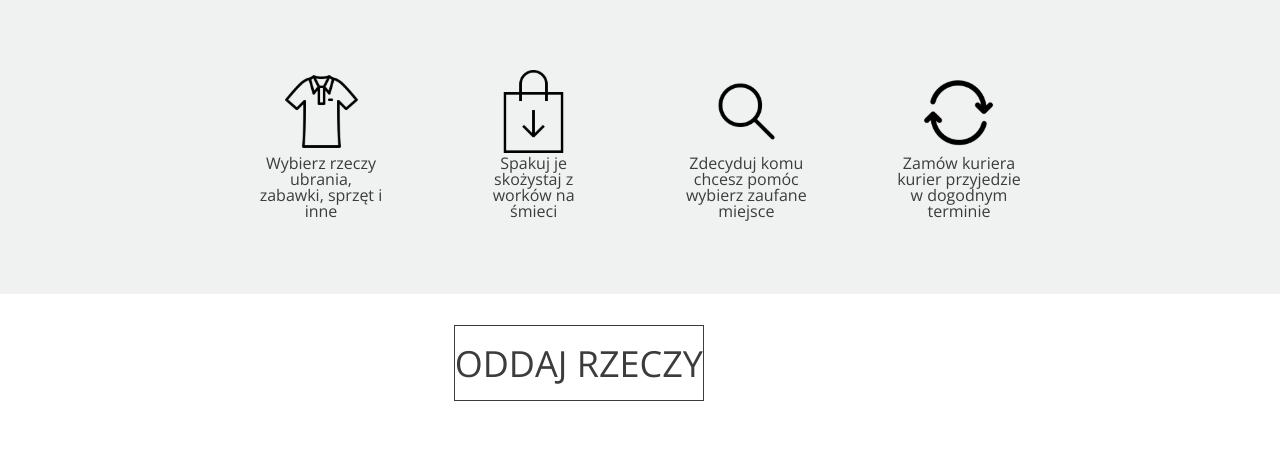
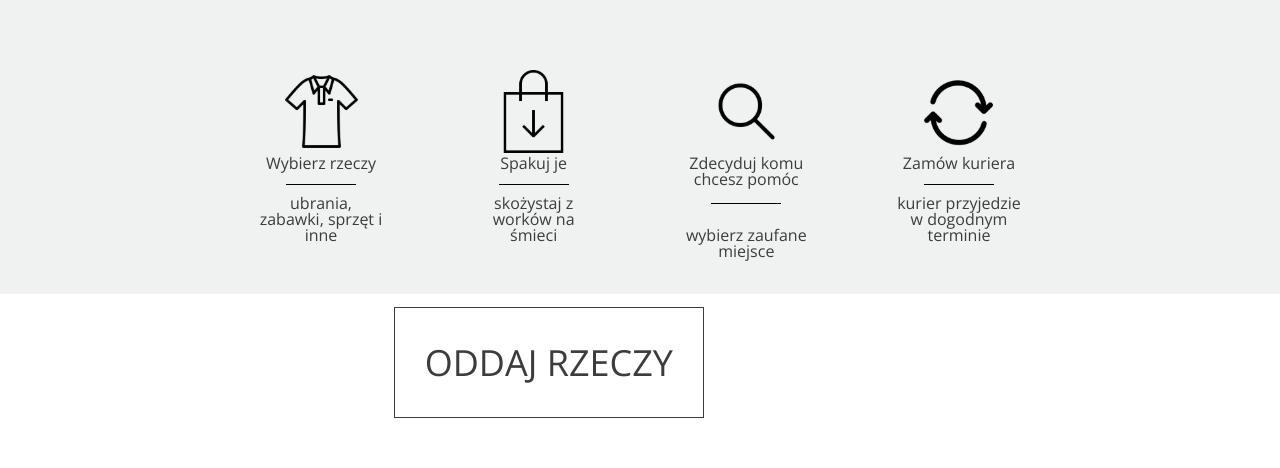
Before and after one commit to Grzk8/Oddaj-Rzeczy, a React (Create React App) app: page /#/ in a window 1280 px wide. Shown: the part 1486-1954 px from the top of the page. Built offline with nearby package versions, Linux system fonts and the light colour scheme.

Commit message:
layout_done

```diff
--- a/src/components/Home/Contact.js
+++ b/src/components/Home/Contact.js
@@ -37,7 +37,7 @@ class Contact extends Component{
 
             return false;
         }else{
-            fetch(`http://localhost:3000/orders`,{method: 'POST',
+            fetch(`https://fer-api.coderslab.pl/v1/portfolio/contact`,{method: 'POST',
                 body:JSON.stringify({name: this.state.name, mail: this.state.mail, message: this.state.message}),headers: {
                     'Content-Type': 'application/json'
                 },
--- a/src/components/Home/SimpleSteps.js
+++ b/src/components/Home/SimpleSteps.js
@@ -22,30 +22,34 @@ function SimpleSteps() {
                         <div className={'step'}>
                             <img src={icon_1}></img>
                             <p>Wybierz rzeczy</p>
-                            <p>ubrania, zabawki, sprzęt i inne</p>
+                            <div className={'line'}></div>
+                            <p className={'things'}>ubrania, zabawki, sprzęt i inne</p>
                         </div>
 
                         <div className={'step'}>
                             <img src={icon_2}></img>
+                            <div className={'line'}></div>
                             <p>Spakuj je</p>
-                            <p>skożystaj z worków na śmieci</p>
+                            <p className={'things'}>skożystaj z worków na śmieci</p>
                         </div>
 
                         <div className={'step'}>
                             <img src={icon_3}></img>
                             <p>Zdecyduj komu chcesz pomóc</p>
-                            <p>wybierz zaufane miejsce</p>
+                            <div className={'line twwo'}></div>
+                            <p className={'things two'}>wybierz zaufane miejsce</p>
                         </div>
 
                         <div className={'step'}>
                             <img src={icon_4}></img>
                             <p>Zamów kuriera</p>
-                            <p>kurier przyjedzie w dogodnym terminie</p>
+                            <div className={'line'}></div>
+                            <p className={'things'}>kurier przyjedzie w dogodnym terminie</p>
                     </div>
                 </div>
                 </div>
                 <div className={'button'}>
-                    <Link className='link' to="/">ODDAJ RZECZY</Link>
+                    <Link className='link' to="/login">ODDAJ RZECZY</Link>
                 </div>
 
             </section>
--- a/src/scss/components/_home.scss
+++ b/src/scss/components/_home.scss
@@ -27,6 +27,7 @@
       font-size: 20px;
       margin-left: 20px;
       padding: 5px;
+      cursor: pointer;
       &:hover{
         border: 1px solid  $textColor;
       }
--- a/src/scss/components/_homeHeader.scss
+++ b/src/scss/components/_homeHeader.scss
@@ -27,13 +27,14 @@
      .btn{
        border: 1.2px solid $textColor;
        width: 260px;
-     padding: 5% 0 5% 0;
+       padding: 5% 0 5% 0;
        margin-right: 60px;
+       text-align: center;
        .link{
          font-size: 27px;
          color: $textColor;
          text-align: center;
-         text-decoration: none;
+
          text-transform: uppercase;
        }
      }
--- a/src/scss/components/_simpleSteps.scss
+++ b/src/scss/components/_simpleSteps.scss
@@ -6,6 +6,9 @@
     font-size: 40px;
     text-align: center;
     color: $textColor;
+  }
+  .decoration{
+    left: 42%;
   }
 }
 .steps{
@@ -23,6 +26,25 @@
   margin-top: 76px;
   margin-bottom: 71px;
   color: $textColor;
+  position: relative;
+  .line{
+    margin-top: -18px;
+    width: 70px;
+    height: 1px;
+    background-color: black;
+    position: absolute;
+    top: 70%;
+    left: 23%;
+  }
+  .twwo{
+    margin-top: 1px;
+  }
+  .things{
+  margin-top: 24px;
+  }
+  .two{
+    margin-top: 40px;
+  }
 }
 }
 }
@@ -36,7 +58,5 @@
   text-decoration: none;
   text-align: center;
   border: 1px solid $textColor;
-  margin-top: 5%;
-  padding-top: 5%;
-  padding-bottom: 5%;
+  padding: 30px;
 }}
```
